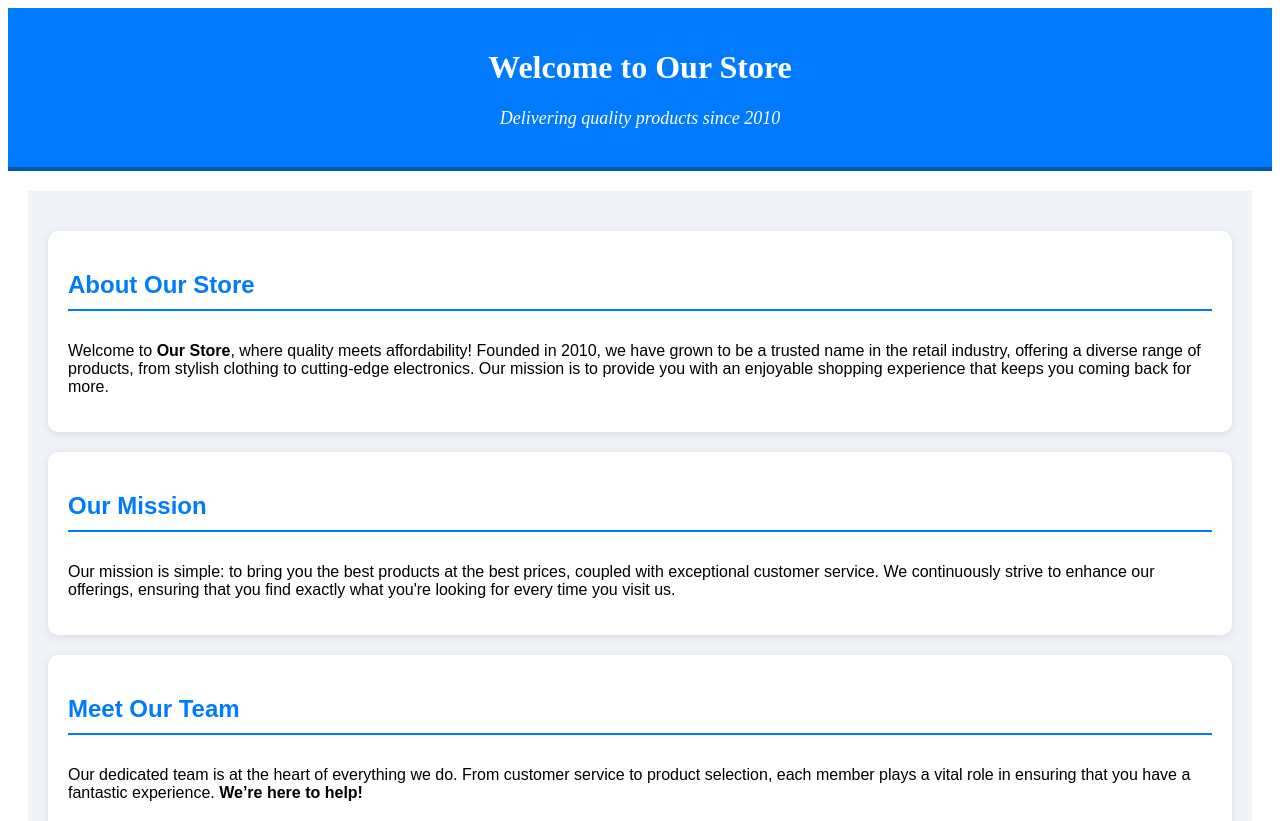
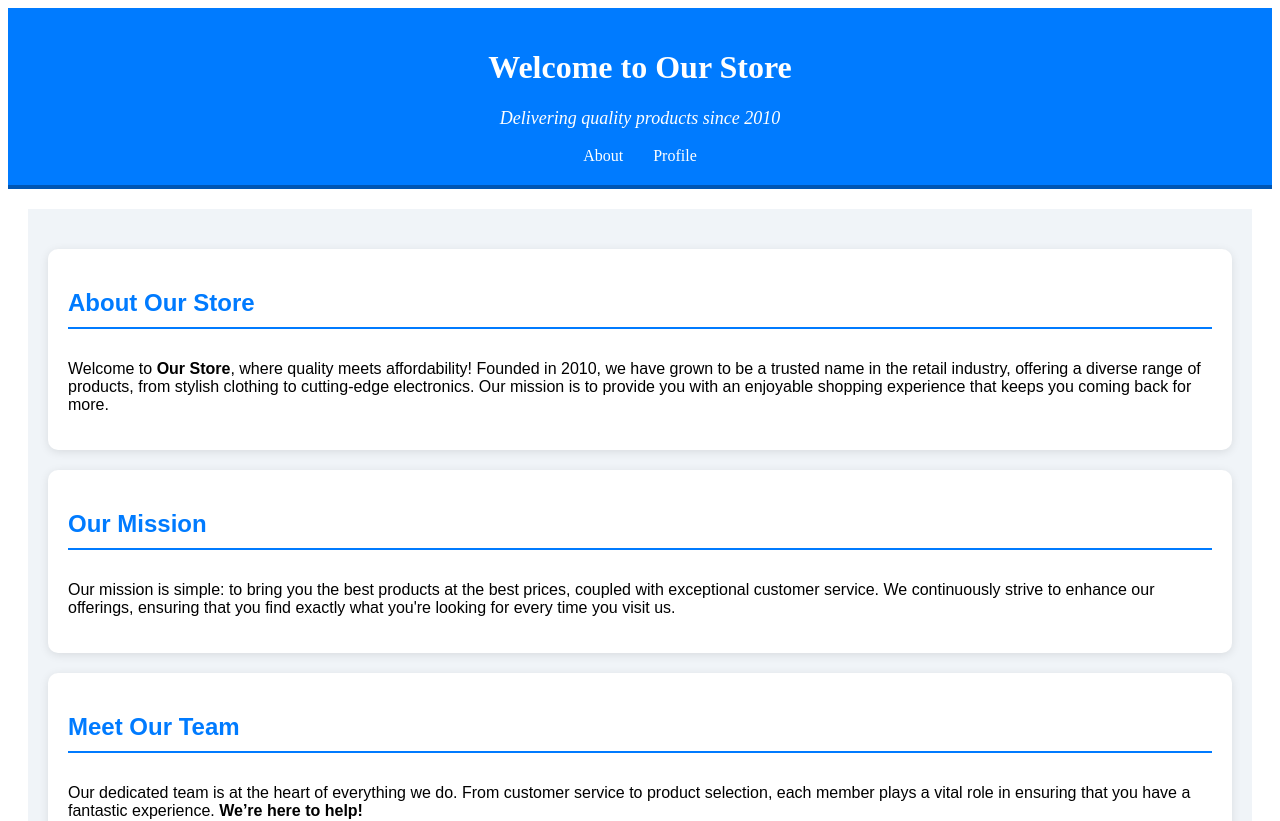
Before and after one commit to Mmishaaa/SVCH, a React (Vite) app in the folder labrab2/: page / in a window 1280 px wide. Shown: the top 821 px of the page. Built offline with nearby package versions, Linux system fonts and the light colour scheme.

Commit message:
update header

```diff
--- a/labrab2/src/components/header.jsx
+++ b/labrab2/src/components/header.jsx
@@ -1,15 +1,18 @@
+import { Link } from "react-router-dom";
+
 const Header = () => {
-  const navLinkStyle = {
-    color: "#fff",
-    margin: "0 10px",
-    textDecoration: "none",
-    fontWeight: "bold",
-  };
-
   return (
-    <header style={ { backgroundColor: "#007bff", color: "#fff", padding: "20px", textAlign: "center", borderBottom: "4px solid #0056b3" }}>
+    <header style={{ backgroundColor: "#007bff", color: "#fff", padding: "20px", textAlign: "center", borderBottom: "4px solid #0056b3" }}>
       <h1>Welcome to Our Store</h1>
       <p style={{ fontSize: "18px", marginTop: "10px", fontStyle: "italic" }}>Delivering quality products since 2010</p>
+      <nav style={{ marginTop: "15px" }}>
+        <Link to="/about" style={{ color: "#fff", margin: "0 15px", textDecoration: "none" }}>
+          About
+        </Link>
+        <Link to="/profile" style={{ color: "#fff", margin: "0 15px", textDecoration: "none" }}>
+          Profile
+        </Link>
+      </nav>
     </header>
   );
 };
```
